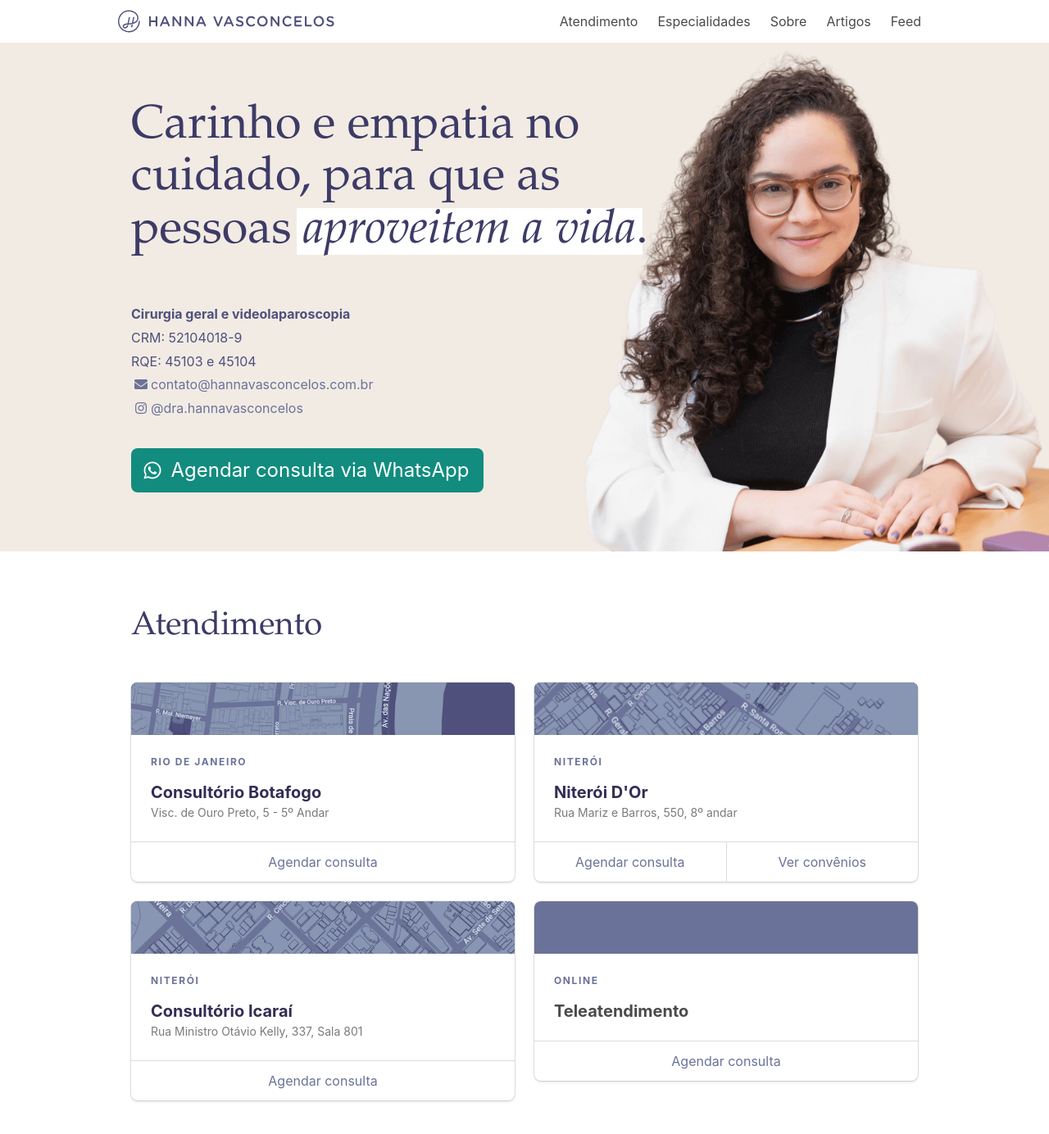
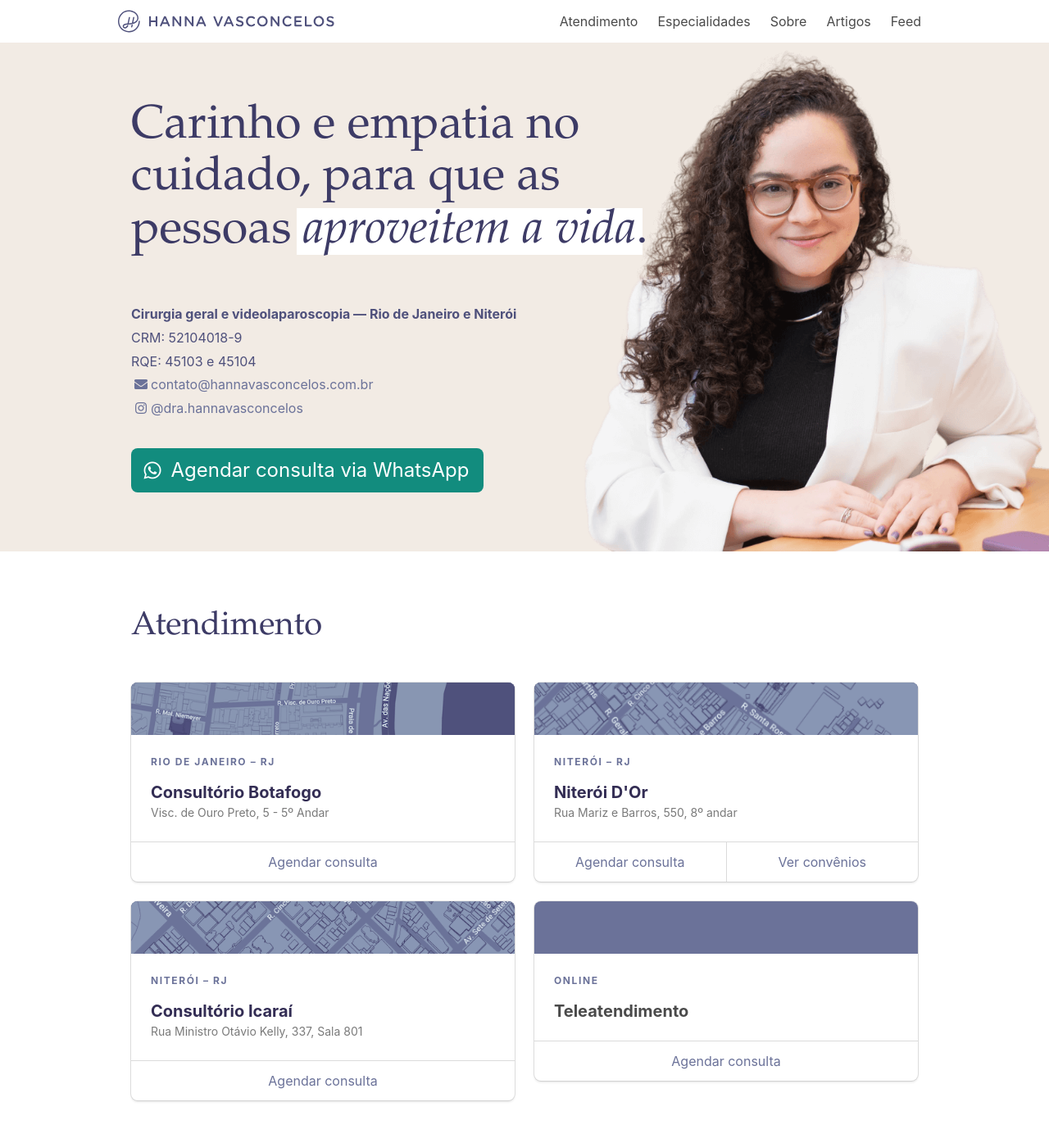
Before and after one commit to jpfaraco/hannavasconcelos, a Jekyll site: the page built from index.md, in a window 1280 px wide and 1400 px high. Shown: the top 1384 px of the window at 82% size. Built offline with Jekyll 4.4.1, drawn with Linux system fonts in a browser that asks for light colours; nearby versions of some CDN libraries; some web fonts are replaced.

Commit message:
Minor content optimizations

```diff
--- a/_includes/atendimento.html
+++ b/_includes/atendimento.html
@@ -6,28 +6,28 @@
 
     <div class="columns">
       <div class="column">
-        <div class="card hospital">
-          <a href="https://maps.app.goo.gl/wUYekQ1KjeFGtMrm7" target="_blank" class="link-maps" rel="noreferrer"
+        <div class="card hospital" itemscope itemtype="https://schema.org/LocalBusiness">
+          <a href="https://maps.app.goo.gl/uAxB1BQyrk7aM7Ax7" target="_blank" class="link-maps" rel="noreferrer"
             onclick="gtag('event', 'click', { 'event_category': 'Outbound links', 'event_label': 'Google Maps - Livance'});">
             <div class="map" style="background-image: url(/assets/images/map-botafogo.png)"></div>
           </a>
-          <div class="card-content">
-            <small class="caption">Rio de Janeiro</small>
-            <div class="professional h-card">
-              <h5>
-                <a href="https://maps.app.goo.gl/wUYekQ1KjeFGtMrm7" target="_blank" class="link-maps" rel="noreferrer"
+          <div class="card-content professional h-card" itemprop="address" itemscope
+            itemtype="https://schema.org/PostalAddress">
+            <small class="caption"><span itemprop="addressLocality">Rio de Janeiro</span> – <span
+                itemprop="addressRegion">RJ</span></small>
+            <h5 itemprop="name">
+              <a href="https://maps.app.goo.gl/uAxB1BQyrk7aM7Ax7" target="_blank" class="link-maps" rel="noreferrer"
                 onclick="gtag('event', 'click', { 'event_category': 'Outbound links', 'event_label': 'Google Maps - Livance'});">
                 Consultório Botafogo </a>
             </h5>
             <p class="h-adr has-text-grey">
               <small>
-                  <span class="p-street-address"> Visc. de Ouro Preto, 5 - 5º Andar</span>
+                <span class="p-street-address" itemprop="streetAddress"> Visc. de Ouro Preto, 5 - 5º Andar</span>
               </small>
             </p>
           </div>
-          </div>
           <div class="card-footer">
-            <a class="card-footer-item"
+            <a class="card-footer-item" itemprop="url"
               href="https://wa.me/552140429599?text=Olá,%20gostaria%20de%20marcar%20uma%20consulta%20com%20a%20dra.%20Hanna%20Vasconcelos%20em%20Botafogo."
               target="_blank" rel="noreferrer"
               onclick="gtag('event', 'click', { 'event_category': 'Outbound links', 'event_label': 'WhatsApp'});gtag('event', 'conversion', {'send_to': 'AW-1035494901/EYlkCMj25ZkDEPXL4e0D'});">Agendar
@@ -36,33 +36,33 @@
         </div>
       </div>
       <div class="column">
-        <div class="card hospital">
+        <div class="card hospital" itemscope itemtype="https://schema.org/LocalBusiness">
           <a href="https://maps.app.goo.gl/GhN2dAjTxEpvpeWw7" target="_blank" class="link-maps" rel="noreferrer"
             onclick="gtag('event', 'click', { 'event_category': 'Outbound links', 'event_label': 'Google Maps - Niteroi Dor'});">
             <div class="map" style="background-image: url(/assets/images/map-niteroidor.png)"></div>
           </a>
-          <div class="card-content">
-            <small class="caption">Niterói</small>
-            <div class="professional h-card">
-              <h5>
+          <div class="card-content professional h-card" itemprop="address" itemscope
+            itemtype="https://schema.org/PostalAddress">
+            <small class="caption"><span itemprop="addressLocality">Niterói</span> – <span
+                itemprop="addressRegion">RJ</span></small>
+            <h5 itemprop="name">
               <a href="https://maps.app.goo.gl/GhN2dAjTxEpvpeWw7" target="_blank" class="link-maps" rel="noreferrer"
                 onclick="gtag('event', 'click', { 'event_category': 'Outbound links', 'event_label': 'Google Maps - Niteroi Dor'});">
                 Niterói D'Or </a>
             </h5>
             <p class="h-adr has-text-grey">
               <small>
-                  <span class="p-street-address">Rua Mariz e Barros, 550, 8º andar</span>
+                <span class="p-street-address" itemprop="streetAddress">Rua Mariz e Barros, 550, 8º andar</span>
               </small>
             </p>
           </div>
-          </div>
           <div class="card-footer">
-            <a class="card-footer-item"
+            <a class="card-footer-item" itemprop="url"
               href="https://wa.me/552140429599?text=Olá,%20gostaria%20de%20marcar%20uma%20consulta%20com%20a%20dra.%20Hanna%20Vasconcelos%20no%20Niter%C3%B3i%20D%27Or."
               target="_blank" rel="noreferrer"
               onclick="gtag('event', 'click', { 'event_category': 'Outbound links', 'event_label': 'WhatsApp'});gtag('event', 'conversion', {'send_to': 'AW-1035494901/EYlkCMj25ZkDEPXL4e0D'});">Agendar
               consulta</a>
-            <a class="card-footer-item"
+            <a class="card-footer-item" itemprop="url"
               href="https://www.rededorsaoluiz.com.br/hospital/niteroidor/o-hospital/planos-e-convenios" target="_blank"
               rel="noreferrer"
               onclick="gtag('event', 'click', { 'event_category': 'Outbound links', 'event_label': 'Consulta convênios - Niteroi Dor'});">Ver
@@ -73,28 +73,29 @@
     </div>
     <div class="columns">
       <div class="column">
-        <div class="card hospital">
+        <div class="card hospital" itemscope itemtype="https://schema.org/LocalBusiness">
           <a href="https://maps.app.goo.gl/8GigM3YPH6b24BcMA" target="_blank" class="link-maps" rel="noreferrer"
             onclick="gtag('event', 'click', { 'event_category': 'Outbound links', 'event_label': 'Google Maps - Consultorio Icarai'});">
             <div class="map" style="background-image: url(/assets/images/map-niteroi.png)"></div>
           </a>
-          <div class="card-content">
-            <small class="caption">Niterói</small>
-            <div class="professional h-card">
-              <h5>
+          <div class="card-content professional h-card" itemprop="address" itemscope
+            itemtype="https://schema.org/PostalAddress">
+            <small class="caption"><span itemprop="addressLocality">Niterói</span> – <span
+                itemprop="addressRegion">RJ</span></small>
+            <h5 itemprop="name">
               <a href="https://maps.app.goo.gl/8GigM3YPH6b24BcMA" target="_blank" class="link-maps" rel="noreferrer"
                 onclick="gtag('event', 'click', { 'event_category': 'Outbound links', 'event_label': 'Google Maps - Consultorio Icarai'});">
                 Consultório Icaraí</a>
             </h5>
             <p class="h-adr has-text-grey">
               <small>
-                  <span class="p-street-address">Rua Ministro Otávio Kelly, 337, Sala 801</span>
+                <span class="p-street-address" itemprop="streetAddress">Rua Ministro Otávio Kelly, 337, Sala
+                  801</span>
               </small>
             </p>
           </div>
-          </div>
           <div class="card-footer">
-            <a class="card-footer-item"
+            <a class="card-footer-item" itemprop="url"
               href="https://wa.me/552140429599?text=Olá,%20gostaria%20de%20marcar%20uma%20consulta%20com%20a%20dra.%20Hanna%20Vasconcelos%20no%20Consult%C3%B3rio%20Icara%C3%AD."
               target="_blank" rel="noreferrer"
               onclick="gtag('event', 'click', { 'event_category': 'Outbound links', 'event_label': 'WhatsApp'});gtag('event', 'conversion', {'send_to': 'AW-1035494901/EYlkCMj25ZkDEPXL4e0D'});">Agendar
@@ -105,14 +106,12 @@
       <div class="column">
         <div class="card hospital">
           <div class="map"></div>
-          <div class="card-content">
+          <div class="card-content professional h-card">
             <small class="caption">Online</small>
-            <div class="professional h-card">
             <h5>Teleatendimento</h5>
           </div>
-          </div>
           <div class="card-footer">
-            <a class="card-footer-item"
+            <a class="card-footer-item" itemprop="url"
               href="https://wa.me/552140429599?text=Olá,%20gostaria%20de%20marcar%20uma%20consulta%20com%20a%20dra.%20Hanna%20Vasconcelos%20via%20teleatendimento."
               target="_blank" rel="noreferrer"
               onclick="gtag('event', 'click', { 'event_category': 'Outbound links', 'event_label': 'WhatsApp'});gtag('event', 'conversion', {'send_to': 'AW-1035494901/EYlkCMj25ZkDEPXL4e0D'});">Agendar
--- a/_includes/especialidades.html
+++ b/_includes/especialidades.html
@@ -1,64 +1,81 @@
 <section id="especialidades">
-  <div class="container">
-    <div class="subtitle"><h3>Especialidades</h3></div>
-    <div class="collapsible">
-      <h4>Cálculo da vesícula biliar</h4>
+  <div class="container" itemprop="hasOfferCatalog" itemscope itemtype="https://schema.org/OfferCatalog">
+    <div class="subtitle">
+      <h3>Especialidades</h3>
+    </div>
+    <div class="collapsible" itemprop="itemOffered" itemscope itemtype="https://schema.org/Service">
+      <h4 itemprop="name">Cálculo da vesícula biliar</h4>
       <div class="chevron"></div>
     </div>
     <div class="content">
-      <p>Remoção de pedras (ou cálculos) biliares, que são depósitos duros que se formam na vesícula biliar. A cirurgia envolve a remoção da vesícula biliar através de uma incisão na parede abdominal.</p>
+      <p>Remoção de pedras (ou cálculos) biliares, que são depósitos duros que se formam na vesícula biliar. A cirurgia
+        envolve a remoção da vesícula biliar através de uma incisão na parede abdominal.</p>
       <p>
-        <a href="https://www.instagram.com/p/CtrbL0OAYIX/" target="_blank"><img src="/assets/images/icon-video-square.svg" class="icon" alt="Ícone" />Entenda o que pode acontecer quando você tem cálculos biliares</a>
+        <a href="https://www.instagram.com/p/CtrbL0OAYIX/" target="_blank"><img
+            src="/assets/images/icon-video-square.svg" class="icon" alt="Ícone" />Entenda o que pode acontecer quando
+          você tem cálculos biliares</a>
       </p>
     </div>
-    <div class="collapsible">
-      <h4>Cirurgia minimamente invasiva</h4>
+    <div class="collapsible" itemprop="itemOffered" itemscope itemtype="https://schema.org/Service">
+      <h4 itemprop="name">Cirurgia minimamente invasiva</h4>
       <div class="chevron"></div>
     </div>
     <div class="content">
-      <p>Técnica cirúrgica que utiliza instrumentos de visualização e manipulação mínima para realizar procedimentos através de pequenas incisões na pele. Isso permite uma recuperação mais rápida e menos dor do que as técnicas cirúrgicas tradicionais.</p>
+      <p>Técnica cirúrgica que utiliza instrumentos de visualização e manipulação mínima para realizar procedimentos
+        através de pequenas incisões na pele. Isso permite uma recuperação mais rápida e menos dor do que as técnicas
+        cirúrgicas tradicionais.</p>
     </div>
-    <div class="collapsible">
-      <h4>Hérnias inguinal e umbilical</h4>
+    <div class="collapsible" itemprop="itemOffered" itemscope itemtype="https://schema.org/Service">
+      <h4 itemprop="name">Hérnias inguinal e umbilical</h4>
       <div class="chevron"></div>
     </div>
     <div class="content">
-      <p>Hérnias inguinal e umbilical são protrusões visíveis de um órgão abdominal através de uma fraqueza na parede abdominal. O tratamento envolve a colocação de uma tela para reforçar a parede abdominal e evitar complicações.</p>
+      <p>Hérnias inguinal e umbilical são protrusões visíveis de um órgão abdominal através de uma fraqueza na parede
+        abdominal. O tratamento envolve a colocação de uma tela para reforçar a parede abdominal e evitar complicações.
+      </p>
     </div>
-    <div class="collapsible">
-      <h4>Câncer do intestino</h4>
+    <div class="collapsible" itemprop="itemOffered" itemscope itemtype="https://schema.org/Service">
+      <h4 itemprop="name">Câncer do intestino</h4>
       <div class="chevron"></div>
     </div>
     <div class="content">
-      <p>Detecção e tratamento do câncer colorretal, que afeta o cólon e o reto. A cirurgia envolve a remoção do tumor e pode ser seguida por quimioterapia ou radioterapia, dependendo do estágio do câncer.</p>
+      <p>Detecção e tratamento do câncer colorretal, que afeta o cólon e o reto. A cirurgia envolve a remoção do tumor e
+        pode ser seguida por quimioterapia ou radioterapia, dependendo do estágio do câncer.</p>
     </div>
-    <div class="collapsible">
-      <h4>Cistos hepáticos</h4>
+    <div class="collapsible" itemprop="itemOffered" itemscope itemtype="https://schema.org/Service">
+      <h4 itemprop="name">Cistos hepáticos</h4>
       <div class="chevron"></div>
     </div>
     <div class="content">
-      <p>Remoção de cistos hepáticos — bolsas cheias de líquido que se formam no fígado. A cirurgia envolve a remoção do cisto e pode ser realizada com técnicas minimamente invasivas ou com cirurgia aberta.</p>
+      <p>Remoção de cistos hepáticos — bolsas cheias de líquido que se formam no fígado. A cirurgia envolve a remoção do
+        cisto e pode ser realizada com técnicas minimamente invasivas ou com cirurgia aberta.</p>
     </div>
-    <div class="collapsible">
-      <h4>Lipoma e cisto sebáceo</h4>
+    <div class="collapsible" itemprop="itemOffered" itemscope itemtype="https://schema.org/Service">
+      <h4 itemprop="name">Lipoma e cisto sebáceo</h4>
       <div class="chevron"></div>
     </div>
     <div class="content">
-      <p>Remoção de lipomas, que são tumores benignos de tecido adiposo, e cistos sebáceos, que são bolsas cheias de pus que se formam na pele. A cirurgia envolve a remoção do tumor ou cisto e pode ser realizada com técnicas minimamente invasivas ou com cirurgia aberta.</p>
+      <p>Remoção de lipomas, que são tumores benignos de tecido adiposo, e cistos sebáceos, que são bolsas cheias de pus
+        que se formam na pele. A cirurgia envolve a remoção do tumor ou cisto e pode ser realizada com técnicas
+        minimamente invasivas ou com cirurgia aberta.</p>
     </div>
-    <div class="collapsible">
-      <h4>Tumores benignos do fígado</h4>
+    <div class="collapsible" itemprop="itemOffered" itemscope itemtype="https://schema.org/Service">
+      <h4 itemprop="name">Tumores benignos do fígado</h4>
       <div class="chevron"></div>
     </div>
     <div class="content">
-      <p>Remoção de tumores benignos do fígado, que podem ser adenomas, hemangiomas ou outros tipos de tumores. A cirurgia envolve a remoção do tumor e pode ser realizada com técnicas minimamente invasivas ou com cirurgia aberta.</p>
+      <p>Remoção de tumores benignos do fígado, que podem ser adenomas, hemangiomas ou outros tipos de tumores. A
+        cirurgia envolve a remoção do tumor e pode ser realizada com técnicas minimamente invasivas ou com cirurgia
+        aberta.</p>
     </div>
-    <div class="collapsible">
-      <h4>Tumores malignos do fígado</h4>
+    <div class="collapsible" itemprop="itemOffered" itemscope itemtype="https://schema.org/Service">
+      <h4 itemprop="name">Tumores malignos do fígado</h4>
       <div class="chevron"></div>
     </div>
     <div class="content">
-      <p>Tratamento de tumores malignos do fígado, como o hepatocarcinoma. A cirurgia envolve a remoção do tumor, mas pode ser mais complexa do que a remoção de tumores benignos devido à necessidade de preservar a função hepática. A quimioterapia e a radioterapia também podem ser usadas no tratamento de tumores malignos do fígado</p>
+      <p>Tratamento de tumores malignos do fígado, como o hepatocarcinoma. A cirurgia envolve a remoção do tumor, mas
+        pode ser mais complexa do que a remoção de tumores benignos devido à necessidade de preservar a função hepática.
+        A quimioterapia e a radioterapia também podem ser usadas no tratamento de tumores malignos do fígado</p>
     </div>
   </div>
 </section>
--- a/_includes/hero.html
+++ b/_includes/hero.html
@@ -2,9 +2,9 @@
   <div class="container">
     <div class="columns">
       <div class="column is-8">
-        <h2>Carinho e empatia no cuidado, para que as pessoas <em>aproveitem a vida</em>.</h2>
+        <h3>Carinho e empatia no cuidado, para que as pessoas <em>aproveitem a vida</em>.</h3>
+        <h2>Cirurgia geral e videolaparoscopia — Rio de Janeiro e Niterói</h2>
         <ul class="personal h-card">
-          <li><strong>Cirurgia geral e videolaparoscopia</strong></li>
           <li>CRM: 52104018-9</li>
           <li>RQE: 45103 e 45104</li>
           <li>
--- a/_includes/nav.html
+++ b/_includes/nav.html
@@ -4,7 +4,7 @@
       <a href="{{ site.baseurl }}/#nav">
         <h1 class="text-hide logo">Hanna Vasconcelos</h1>
       </a>
-      <h2 class="text-hide">Cirurgia geral e videolaparoscopia</h2>
+      <h2 class="text-hide">Cirurgia geral e videolaparoscopia — Rio de Janeiro e Niterói</h2>
 
       <a role="button" class="navbar-burger" aria-label="menu" aria-expanded="false" data-target="navMenu">
         <span aria-hidden="true"></span>
--- a/_sass/_base.scss
+++ b/_sass/_base.scss
@@ -67,14 +67,28 @@
   background-position: calc(50% + 570px) bottom;
   background-size: auto 100%;
 
-  h2 em {
+  h3 {
+    font-size: 3.6rem;
+    line-height: 110%;
+  }
+
+  h3 em {
     box-shadow: 0 -1.15em 0 inset #fff;
     padding: 0 8px;
     margin: 0 -8px;
   }
 
+  h2 {
+    margin-top: 3.5rem;
+    margin-bottom: 0.3rem;
+    font-size: 1rem;
+    font-weight: 700;
+    line-height: 1.5;
+    color: $color-primary-500;
+    font-family: BlinkMacSystemFont, -apple-system, "Segoe UI", "Roboto", "Oxygen", "Ubuntu", "Cantarell", "Fira Sans", "Droid Sans", "Helvetica Neue", "Helvetica", "Arial", sans-serif;
+  }
+
   .personal {
-    margin-top: 3.5rem;
     color: $color-primary-500;
 
     strong {
@@ -120,6 +134,10 @@
   border-radius: 0.5rem;
   overflow: hidden;
 
+  .caption {
+    margin-bottom: 1rem;
+  }
+
   h5 {
     a {
       color: $color-primary-700;
@@ -159,13 +177,6 @@
     background-size: cover;
     position: relative;
     overflow: hidden;
-  }
-
-  .card-content {
-    display: flex;
-    flex-direction: column;
-    flex-grow: 1;
-    gap: 1rem;
   }
 }
 
```
Lines whose indentation alone changed are shown as unchanged.
